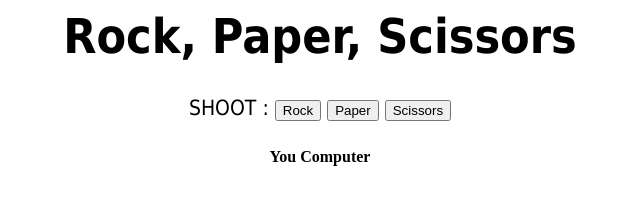
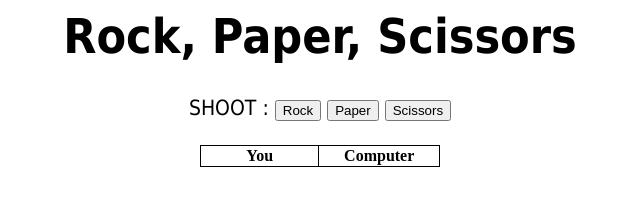
Before and after one commit to Nitish-bot/rock-paper-scissors, a plain HTML site: page index.html in a window 1280 px wide. Shown: the whole page, without its empty margins (320-960 px from the left). Drawn offline with Linux system fonts and the light colour scheme.

Commit message:
Add styles to body and table

```diff
--- a/index.html
+++ b/index.html
@@ -5,11 +5,16 @@
     <meta name="viewport" content="width=device-width, initial-scale=1.0">
     <title>Rock, Paper, Scissors</title>
     <style>
+        body {
+            display: flex;
+            flex-direction: column;
+            align-items: center;
+        }
+
         .head {
             font-family: Tahoma, Geneva, Verdana, sans-serif;
             font-size: 48px;
             font-weight: 700;
-            text-align: center;
             margin-bottom: 32px;
         }
 
@@ -28,8 +33,16 @@
         }
 
         #scoreTable {
-            display: flex;
-            justify-content: center;
+            width: 240px;
+        }
+
+        table, td, th{
+            border: 1px solid black;
+            border-collapse: collapse;
+        }
+
+        td, th {
+            width: 120px;
         }
     </style>
 </head>
```
